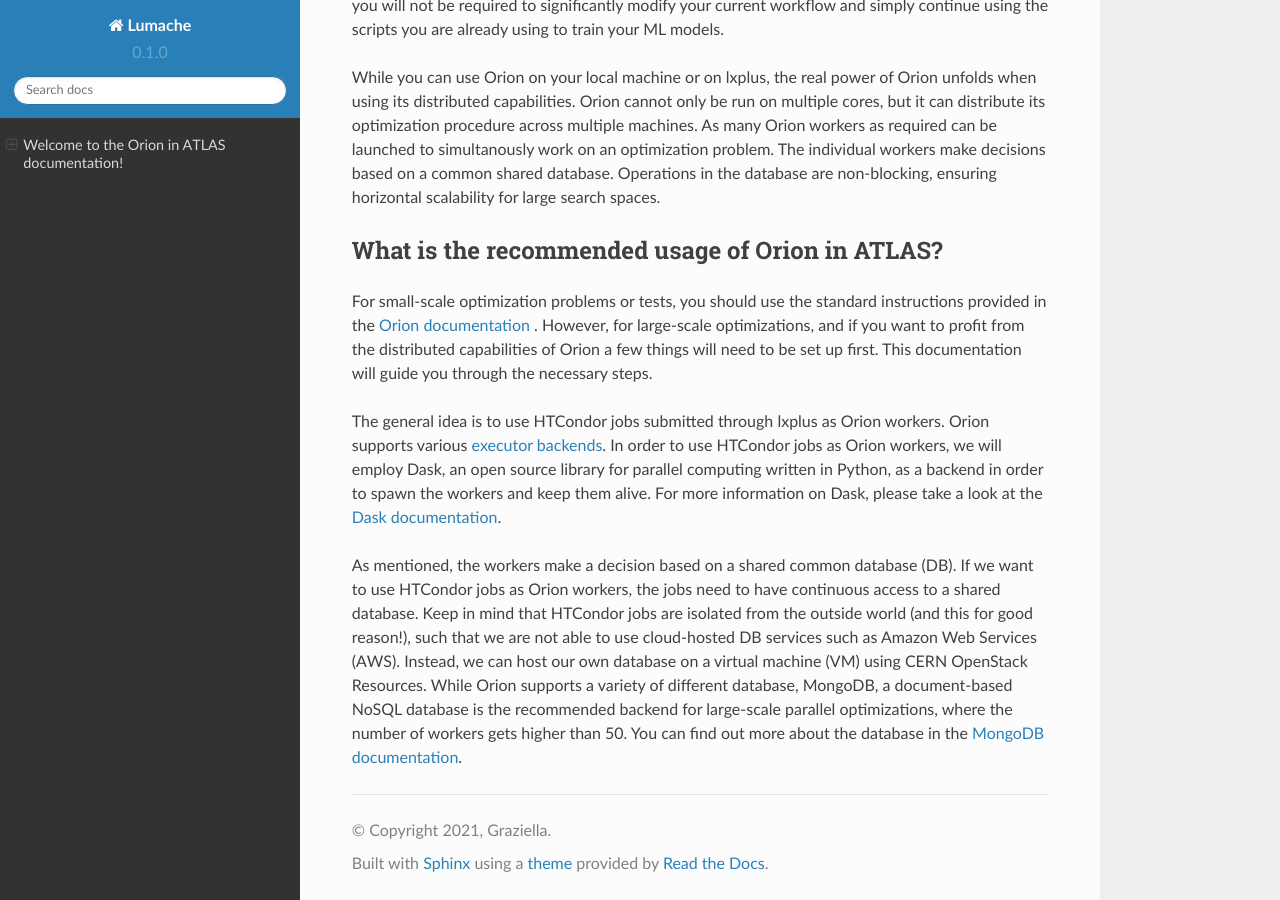
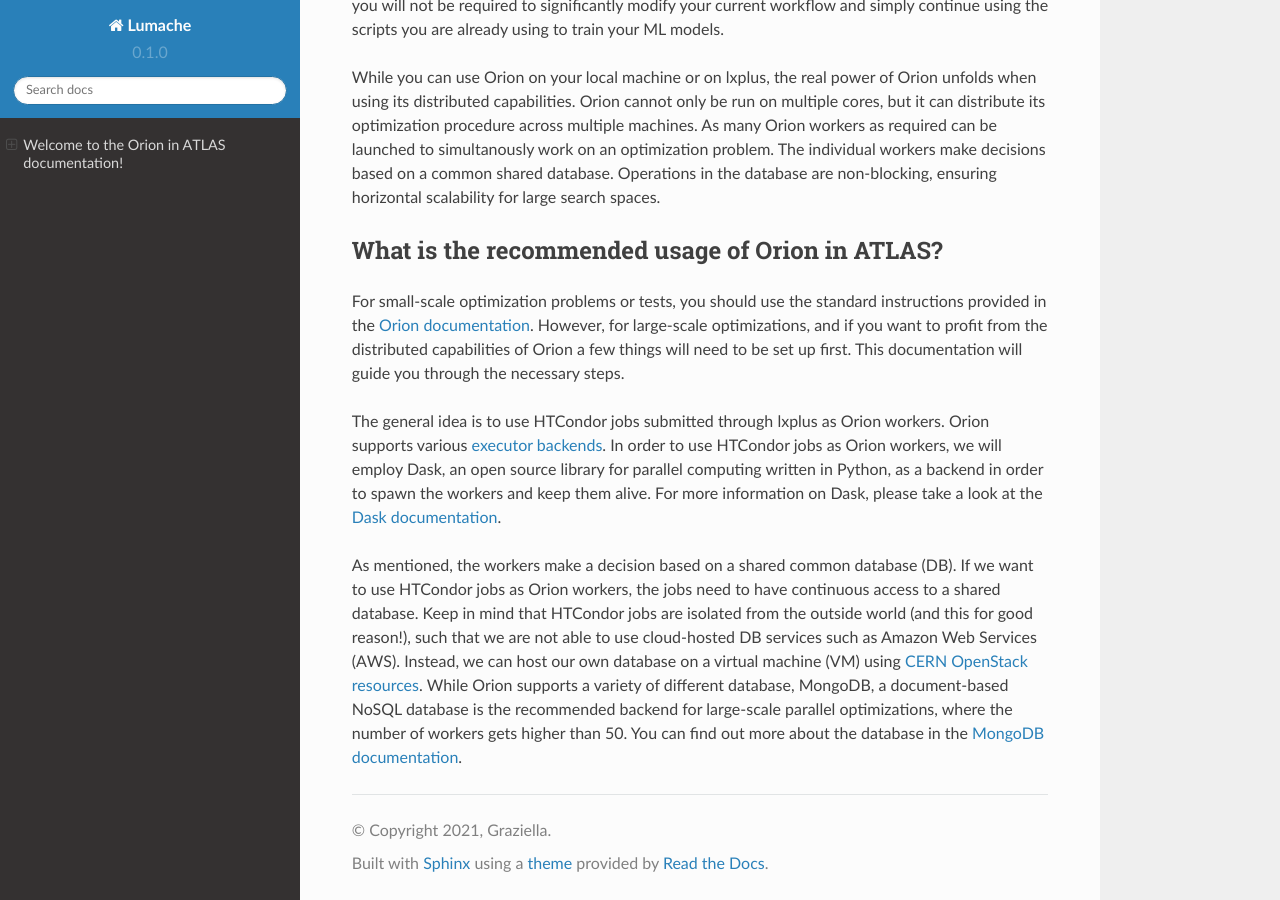
Before and after one commit to jbeirer/orion-atlas, a Sphinx documentation site: the page built from docs/source/index.rst, in a window 1280 px wide and 900 px high, scrolled down 686 px. Built offline with Sphinx 7.4.7 and the Read the Docs theme 2.0.0, drawn with Linux system fonts in a browser that asks for light colours; part of the change alters nothing that is shown.

```diff
--- a/docs/source/index.rst
+++ b/docs/source/index.rst
@@ -3,7 +3,7 @@ Welcome to the Orion in ATLAS documentation!
 
 These pages document the recommended usage of Orion within the ATLAS/CERN
 infrastructure and is intended to help you get started. If this is the first time
-you are using Orion, please first take a look at the `Orion documentation`_
+you are using Orion, please first take a look at the `Orion documentation`_.
 
 
 What is Orion?
@@ -43,7 +43,7 @@ What is the recommended usage of Orion in ATLAS?
 ------------------------------------------------
 
 For small-scale optimization problems or tests, you should use the standard instructions
-provided in the `Orion documentation`_ . However,
+provided in the `Orion documentation`_. However,
 for large-scale optimizations, and if you want to profit from the distributed capabilities
 of Orion a few things will need to be set up first. This documentation will guide you through
 the necessary steps.
@@ -57,12 +57,18 @@ As mentioned, the workers make a decision based on a shared common database (DB)
 as Orion workers, the jobs need to have continuous access to a shared database. Keep in mind that HTCondor jobs
 are isolated from the outside world (and this for good reason!), such that we are not able to use cloud-hosted
 DB services such as Amazon Web Services (AWS). Instead, we can host our own database on a virtual machine (VM)
-using CERN OpenStack Resources. While Orion supports a variety of different database, MongoDB, a document-based
+using `CERN OpenStack resources`_. While Orion supports a variety of different database, MongoDB, a document-based
 NoSQL database is the recommended backend for large-scale parallel optimizations, where the number of workers gets higher than 50.
 You can find out more about the database in the `MongoDB documentation`_.
 
 
+
+
+..
+   Links
+..
 .. _Orion documentation: https://orion.readthedocs.io
 .. _executor backends: https://orion.readthedocs.io/en/stable/user/parallel.html
 .. _Dask documentation: https://docs.dask.org/en/stable/
 .. _MongoDB documentation: https://docs.mongodb.com/
+.. _CERN OpenStack resources: https://clouddocs.web.cern.ch/index.html
```
